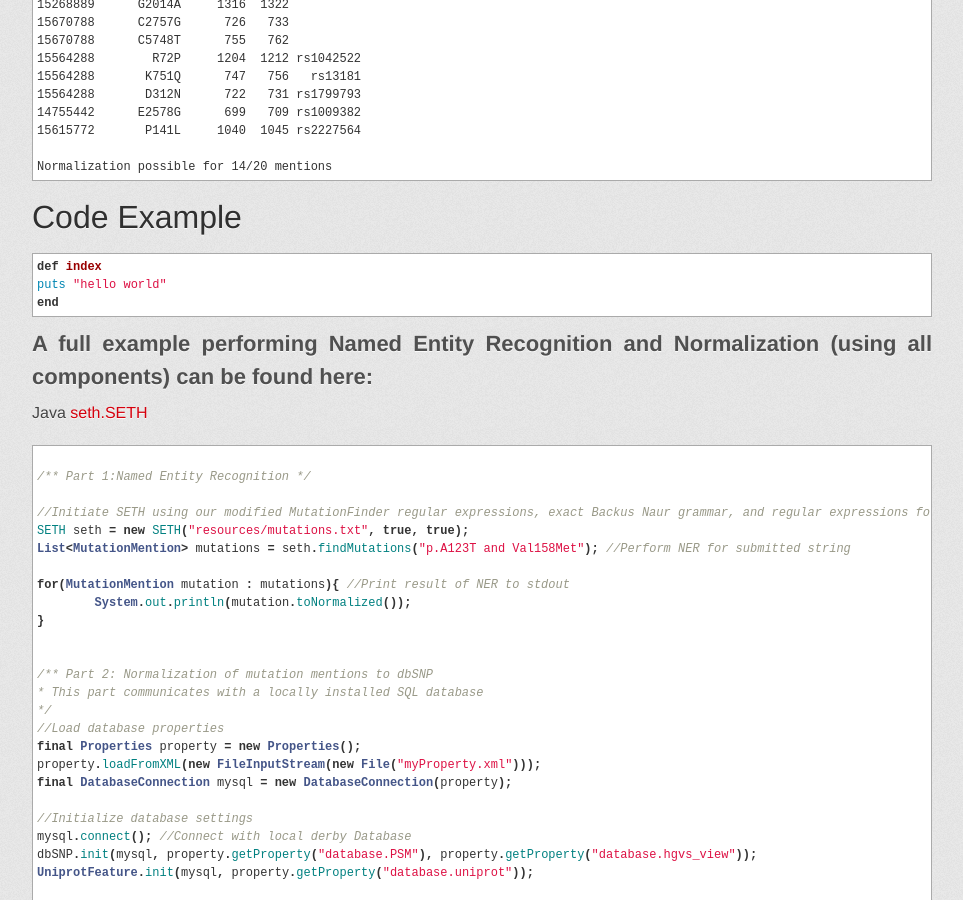
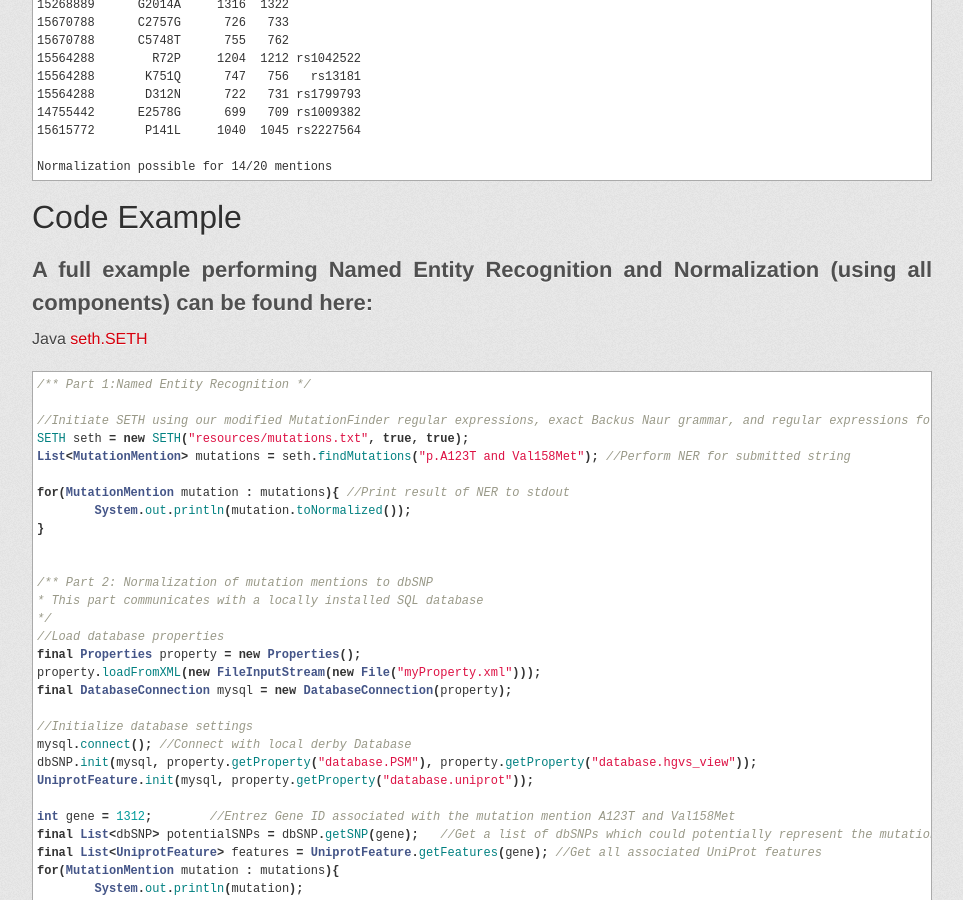
Before and after one commit to rockt/SETH, a Jekyll site: the page built from index.md, in a window 1280 px wide and 900 px high, scrolled down 2221 px. Shown: the whole window, without its empty margins (158-1121 px from the left). Built offline with Jekyll 4.4.1, drawn with Linux system fonts in a browser that asks for light colours; some web fonts are replaced.

Commit message:
Update index.md

````diff
--- a/index.md
+++ b/index.md
@@ -88,17 +88,12 @@ containing a list of mutations that SETH should link to dbSNP (*i.e.* rs numbers
 
 # Code Example
 
-``` ruby
-def index
-puts "hello world"
-end
-```
+
 
 ##A full example performing Named Entity Recognition and Normalization (using all components) can be found here:
 Java [seth.SETH](https://github.com/rockt/SETH/blob/master/src/main/java/seth/SETH.java#L160-L205)
 
 ``` java
-
 /** Part 1:Named Entity Recognition */
 
 //Initiate SETH using our modified MutationFinder regular expressions, exact Backus Naur grammar, and regular expressions for deprecated mutation mentions
````
